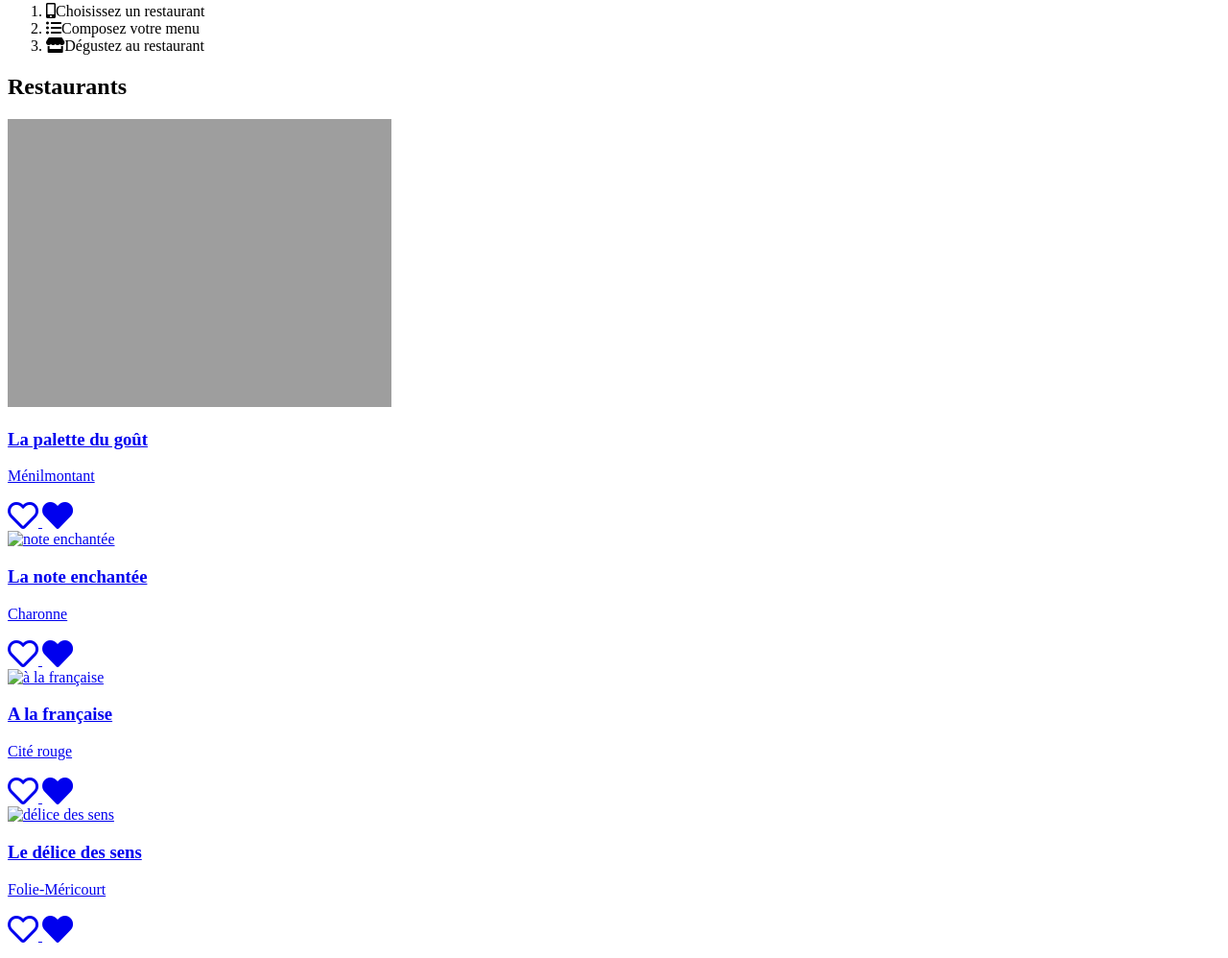
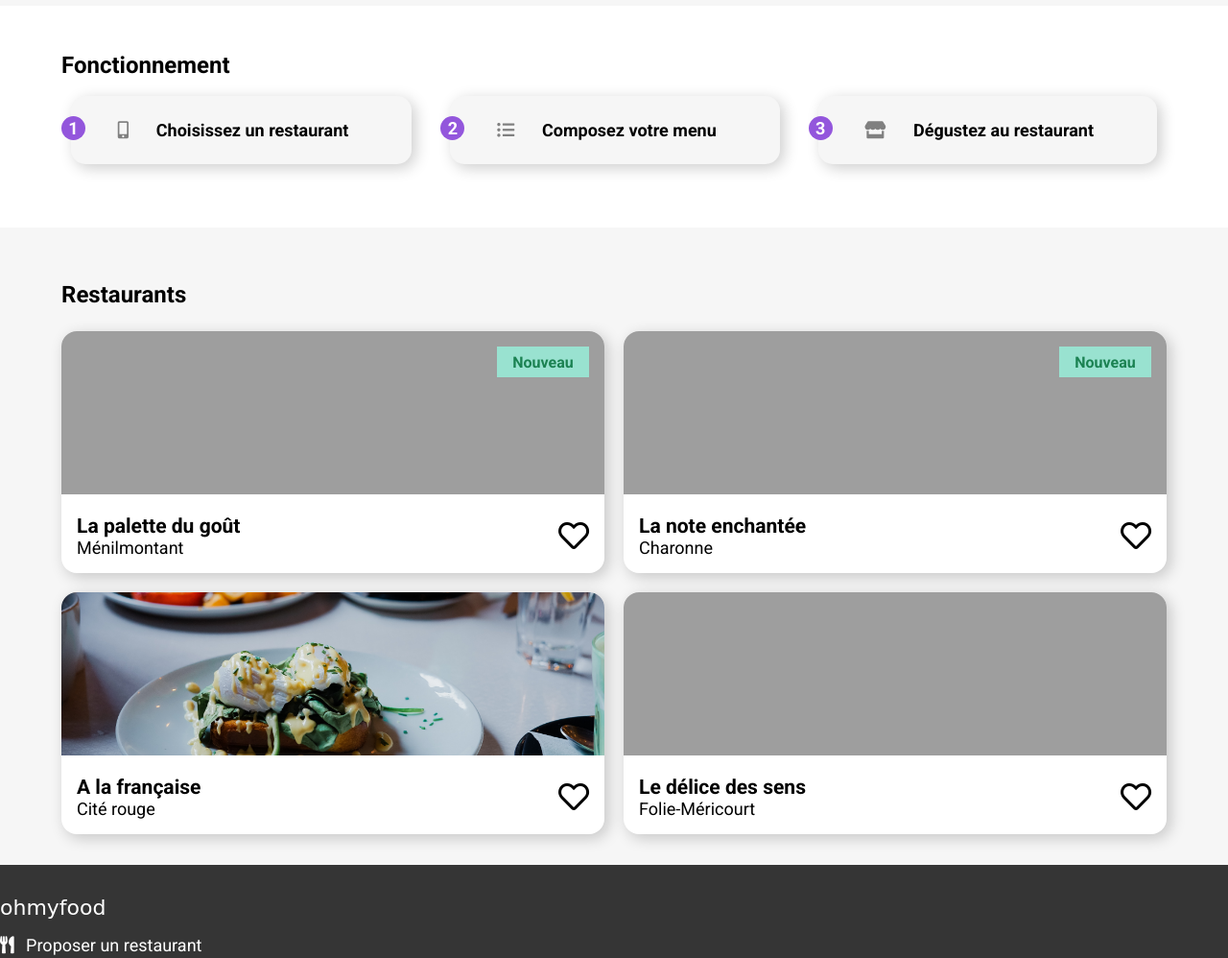
Before and after one commit to Julien7442/ohmyfood, a website: page index.html in a window 1280 px wide. Shown: the part 376-1374 px from the top of the page at 96% size. Drawn offline with Linux system fonts and the light colour scheme; the site is published under a folder, as on GitHub Pages, so addresses that start at the root find nothing; a web font is replaced by a local one.

Commit message:
path fix #2

```diff
--- a/index.html
+++ b/index.html
@@ -8,7 +8,7 @@
 	integrity="sha384-Bfad6CLCknfcloXFOyFnlgtENryhrpZCe29RTifKEixXQZ38WheV+i/6YWSzkz3V"
 	crossorigin="anonymous"/>
     <title>ohmyfood</title>
-    <link rel="stylesheet" href="/style.css">
+    <link rel="stylesheet" href="./style.css">
 </head>
 <body>
     <header>
@@ -51,7 +51,7 @@
                 </div>
             </a>
                 <a href="/pages/restaurant-2.html" class="card-menus nouveau">
-                    <img src="/restaurants/menu2.jpg" alt="note enchantée">
+                    <img src="./restaurants/menu2.jpg" alt="note enchantée">
                 <div class="card-description">
                     <div class="card-text">
                         <h3>La note enchantée</h3>
@@ -64,7 +64,7 @@
                 </div>
             </a>
                 <a href="/pages/restaurant-3.html" class="card-menus">
-                    <img src="/restaurants/menu3.jpg" alt="à la française">
+                    <img src="./restaurants/menu3.jpg" alt="à la française">
                 <div class="card-description">
                     <div class="card-text">
                         <h3>A la française</h3>
@@ -77,7 +77,7 @@
                 </div>
             </a>
                 <a href="/pages/restaurant-4.html" class="card-menus">
-                    <img src="/restaurants/menu4.jpg" alt="délice des sens">
+                    <img src="./restaurants/menu4.jpg" alt="délice des sens">
                 <div class="card-description">
                     <div class="card-text">
                         <h3>Le délice des sens</h3>
--- a/pages/restaurant-1.html
+++ b/pages/restaurant-1.html
@@ -8,7 +8,7 @@
 	integrity="sha384-Bfad6CLCknfcloXFOyFnlgtENryhrpZCe29RTifKEixXQZ38WheV+i/6YWSzkz3V"
 	crossorigin="anonymous"/>
     <title>La palette du goût</title>
-    <link rel="stylesheet" href="/style.css">
+    <link rel="stylesheet" href="../style.css">
 </head>
 <body id="page-restaurant">
     <a href="/index.html">
```
Also changed, not shown: pages/restaurant-2.html (+1 -1 lines), pages/restaurant-3.html (+1 -1 lines), pages/restaurant-4.html (+1 -1 lines).
